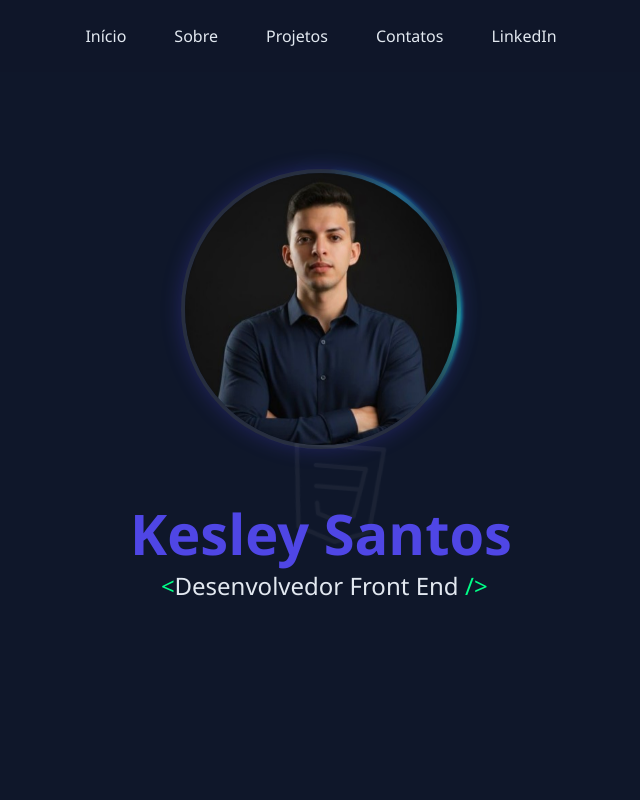
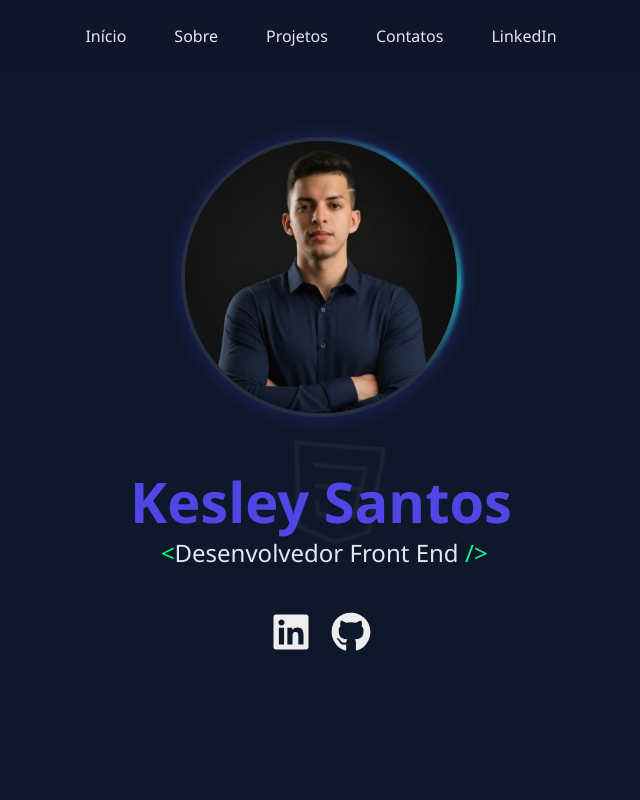
Before and after one commit to kesleysantos-dev/meu-portfolio, a React (Vite) app: page / in a window 1280 px wide. Shown: the top 800 px of the page, without its empty margins (319-959 px from the left). Built offline with nearby package versions, Linux system fonts and the light colour scheme.

Commit message:
Icones de Redes Sociais adicionados

```diff
--- a/package.json
+++ b/package.json
@@ -14,6 +14,7 @@
     "react": "^19.2.0",
     "react-bootstrap": "^2.10.10",
     "react-dom": "^19.2.0",
+    "react-icons": "^5.6.0",
     "react-router-dom": "^7.13.1",
     "vite-plugin-svgr": "^4.5.0"
   },
--- a/src/components/Inicio.jsx
+++ b/src/components/Inicio.jsx
@@ -1,14 +1,24 @@
 import React from 'react';
 import minhaFoto from '../assets/minhaFoto.jpg';
+import SocialLinks from './SocialLinks';
 
 const Inicio = () => {
   return (
     <header id="inicio" className="cabecalho">
       <div className="foto-wrapper">
-        <img src={minhaFoto} alt="Kesley Santos" className="foto-perfil" />
+        <img
+          src={minhaFoto}
+          alt="Kesley Santos"
+          className="animar-entrada foto-perfil"
+        />
       </div>
-      <h1>Kesley Santos</h1>
-      <p className="cabecalho-sub-titulo animar">Desenvolvedor Front End</p>
+      <h1 className="animar-entrada">Kesley Santos</h1>
+      <p className="cabecalho-sub-titulo animar animar-entrada-delay">
+        Desenvolvedor Front End
+      </p>
+      <div className="animar-entrada-delay">
+        <SocialLinks />
+      </div>
     </header>
   );
 };
--- /dev/null
+++ b/src/components/SocialLinks.jsx
@@ -0,0 +1,32 @@
+import { FaLinkedin, FaGithub, FaExternalLinkAlt } from 'react-icons/fa';
+
+const SocialLinks = () => {
+  return (
+    <div className="social-icons">
+      <a
+        href="https://www.linkedin.com/in/kesley-santos"
+        target="_blank"
+        rel="noopener noreferrer"
+        aria-label="LinkedIn"
+      >
+        <FaLinkedin />
+      </a>
+      <a
+        href="https://github.com/kesleysantos-dev"
+        target="_blank"
+        rel="noopener noreferrer"
+        aria-label="GitHub"
+      >
+        <FaGithub />
+      </a>
+      <a
+        href="https://kesleysantos-dev.github.io/meu-portfolio/"
+        target="_blank"
+        rel="noopener noreferrer"
+        aria-label="Portfólio"
+      ></a>
+    </div>
+  );
+};
+
+export default SocialLinks;
--- a/src/styles/geral.css
+++ b/src/styles/geral.css
@@ -147,6 +147,43 @@ h1 {
     color: var(--primaria);
 }
 
+
+
+.social-icons {
+    display: flex;
+    justify-content: center;
+    align-items: center;
+    margin-top: 25px;
+    width: 100%;
+
+
+
+
+
+}
+
+.social-icons a {
+    display: flex;
+    align-items: center;
+    justify-content: center;
+    font-size: 2.5rem;
+    color: #eee;
+    cursor: pointer;
+
+    padding-left: 20px;
+    transition: all 0.3s ease;
+    text-decoration: none;
+
+}
+.social-icons a:hover {
+  color: #007bff;
+  transform: scale(1.2) translateY(-3px);
+}
+.social-icons a svg {
+    display: block;
+    pointer-events: none; /* Faz o clique atravessar o desenho e pegar no link <a> */
+}
+
 /*ÍCONES FLUTUANTES*/
 .icones-flutuantes {
     position: fixed;
@@ -187,6 +224,7 @@ h1 {
     padding: 6rem 2rem;
     margin-top: -100px;
     text-align: center;
+    pointer-events: none
 }
 
 .sobre-titulo {
@@ -416,7 +454,30 @@ h1 {
     box-shadow: 0 5px 15px rgba(79, 70, 229, .4);
 }
 
-/*ANIMAÇÕES CHAVE*/
+/*ANIMAÇÕES*/
+
+@keyframes fadeInUp {
+    from {
+        opacity: 0;
+        transform: translateY(20px);
+    }
+    to {
+        opacity: 1;
+        transform: translateY(0);
+    }
+}
+
+
+.animar-entrada {
+    animation: fadeInUp 0.8s ease-out forwards;
+}
+
+
+.animar-entrada-delay {
+    opacity: 0;
+    animation: fadeInUp 0.8s ease-out 0.4s forwards;
+}
+
 @keyframes flutuar {
     0%, 100% { transform: translateY(0); }
     50% { transform: translateY(-11px); }
```
Also changed, not shown: 1 other file (tests, documents, lock files or other folders).
